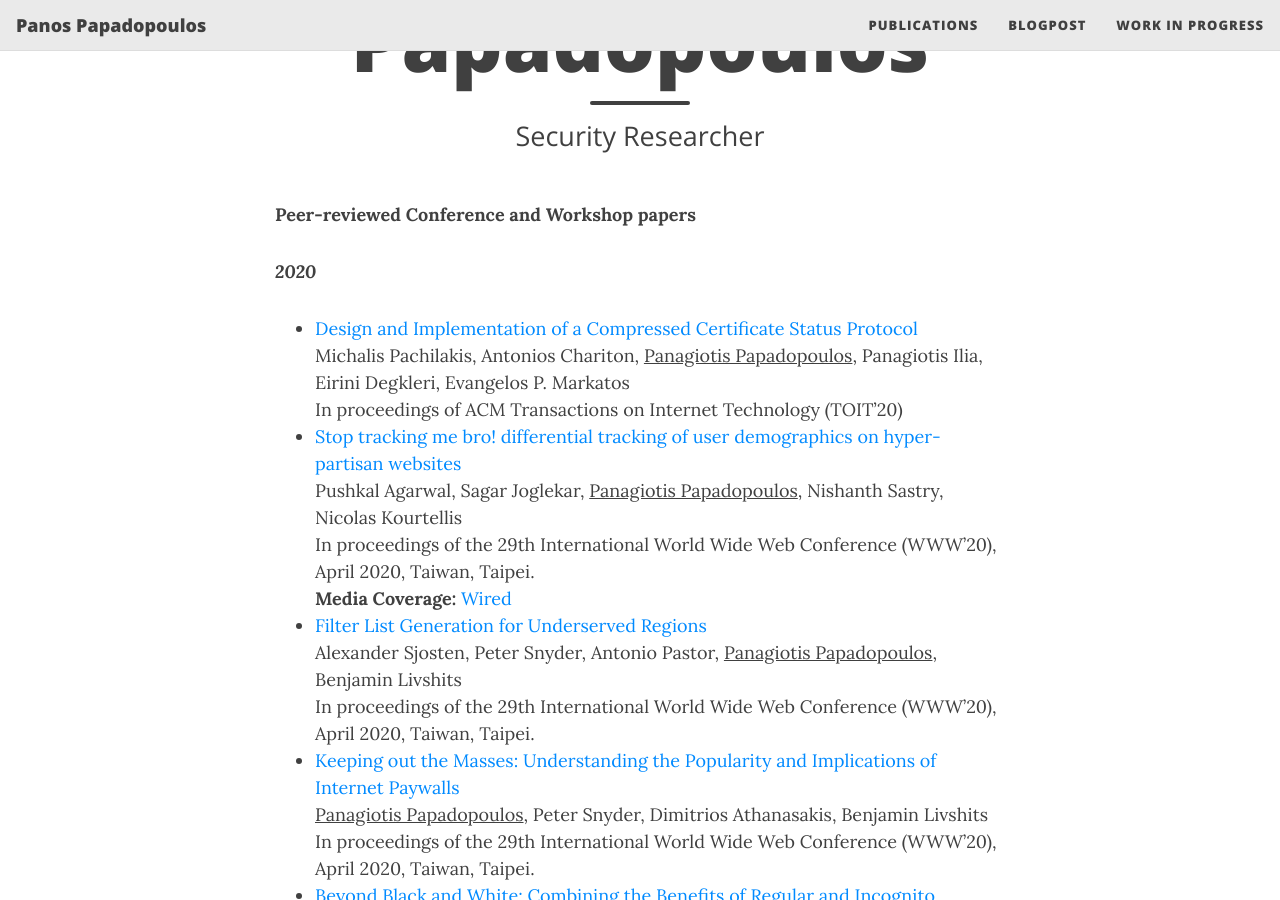
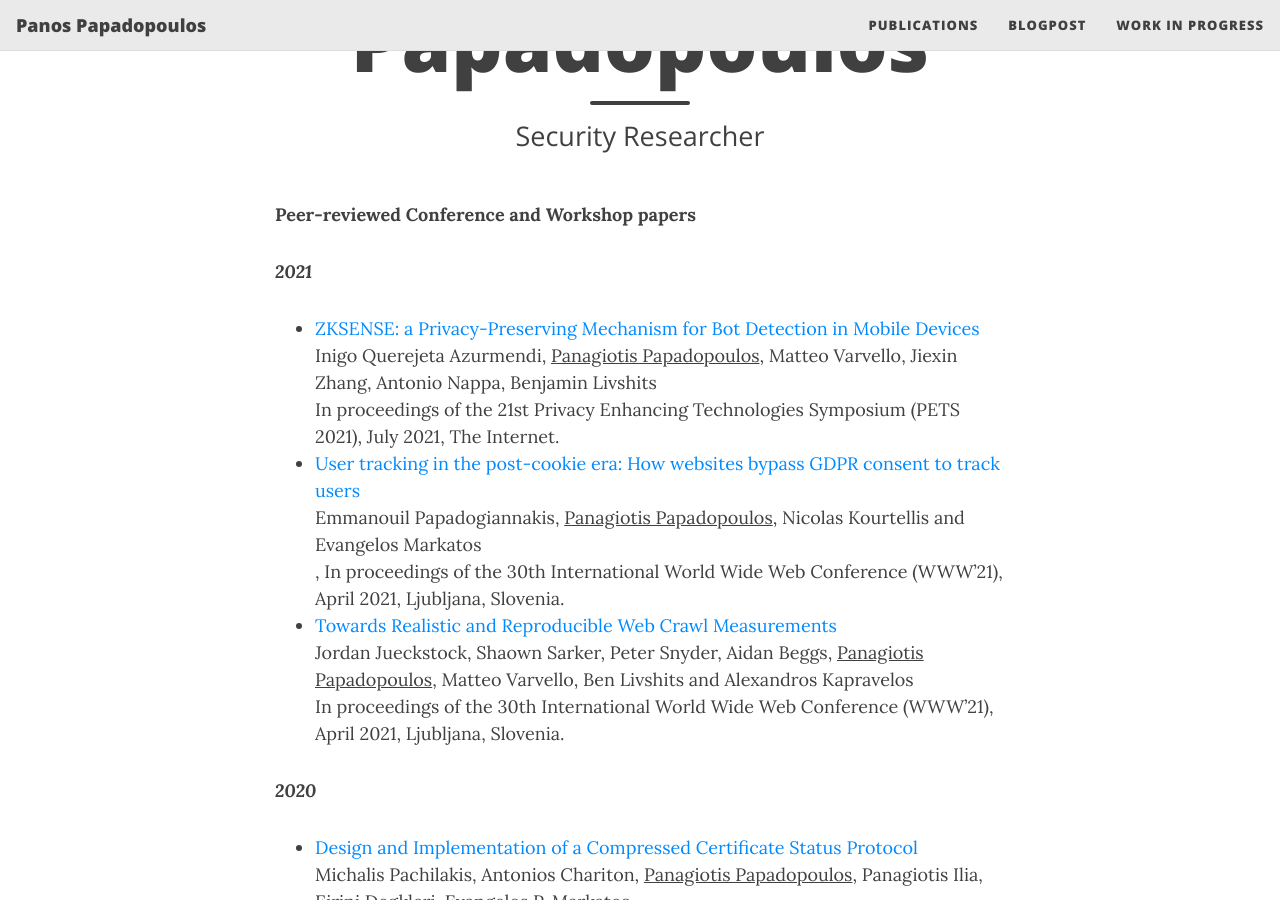
Before and after one commit to panpap/panpap.github.io, a Jekyll site: the page built from publications.md, in a window 1280 px wide and 900 px high, scrolled down 221 px. Built offline with Jekyll 4.4.1, drawn with Linux system fonts in a browser that asks for light colours; nearby versions of some CDN libraries.

Commit message:
Update publications.md

```diff
--- a/publications.md
+++ b/publications.md
@@ -6,8 +6,16 @@ subtitle: Security Researcher
 
 **Peer-reviewed Conference and Workshop papers**
 
+***2021***
+- [ZKSENSE: a Privacy-Preserving Mechanism for Bot Detection in Mobile Devices](papers/)<br>
+Inigo Querejeta Azurmendi, <u>Panagiotis Papadopoulos</u>, Matteo Varvello, Jiexin Zhang, Antonio Nappa, Benjamin Livshits<br> In proceedings of the 21st Privacy Enhancing Technologies Symposium (PETS 2021), July 2021, The Internet. <br>
+- [User tracking in the post-cookie era: How websites bypass GDPR consent to track users](papers/) <br>
+Emmanouil Papadogiannakis, <u>Panagiotis Papadopoulos</u>, Nicolas Kourtellis and Evangelos Markatos<br>, In proceedings of the 30th International World Wide Web Conference (WWW’21), April 2021, Ljubljana, Slovenia.<br>
+- [Towards Realistic and Reproducible Web Crawl Measurements](papers/) <br>
+Jordan Jueckstock, Shaown Sarker, Peter Snyder, Aidan Beggs, <u>Panagiotis Papadopoulos</u>, Matteo Varvello, Ben Livshits and Alexandros Kapravelos <br>
+In proceedings of the 30th International World Wide Web Conference (WWW’21), April 2021, Ljubljana, Slovenia. <br>
+
 ***2020***
-
  - [Design and Implementation of a Compressed Certificate Status Protocol](papers/3392096.pdf) <br>
 Michalis Pachilakis, Antonios Chariton, <u>Panagiotis Papadopoulos</u>, Panagiotis Ilia, Eirini Degkleri, Evangelos P. Markatos <br> In proceedings of ACM Transactions on Internet Technology (TOIT’20)
  - [Stop tracking me bro! differential tracking of user demographics on hyper-partisan websites](papers/3366423.3380221.pdf) <br>
```
